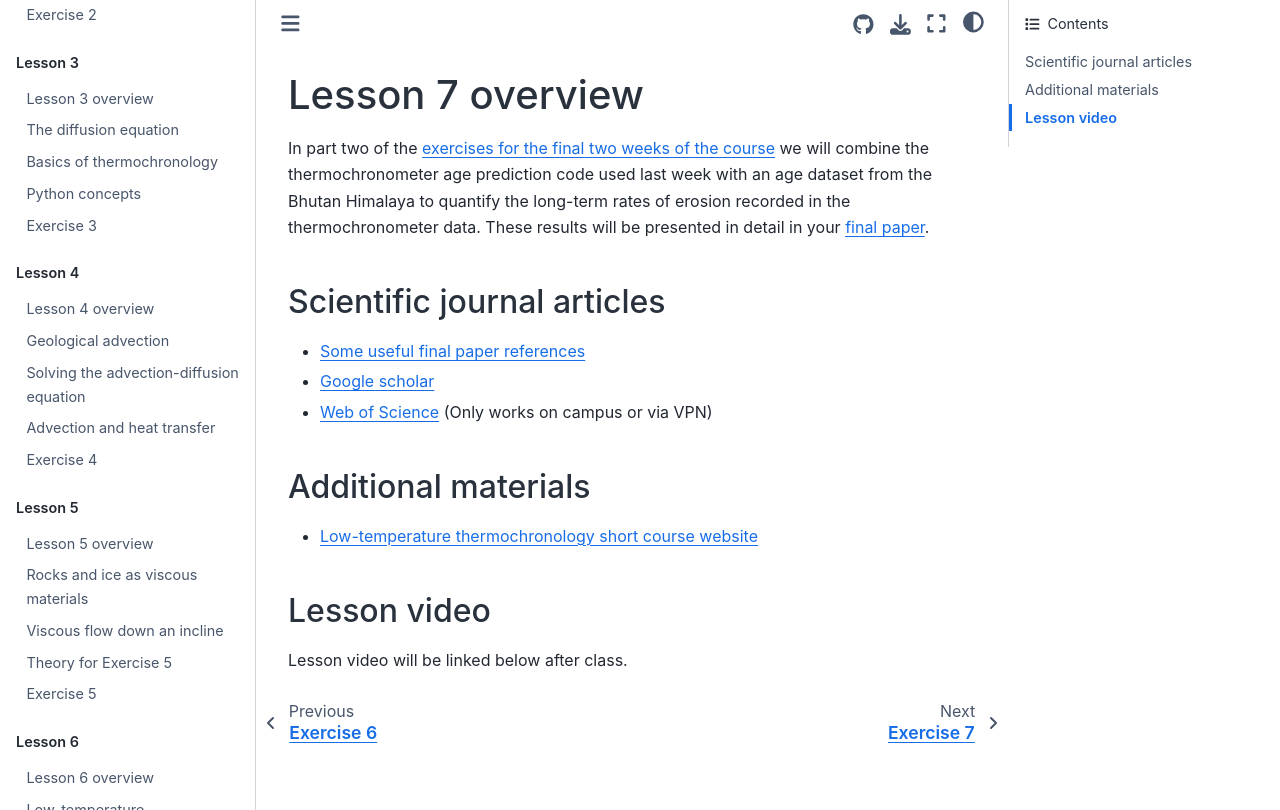
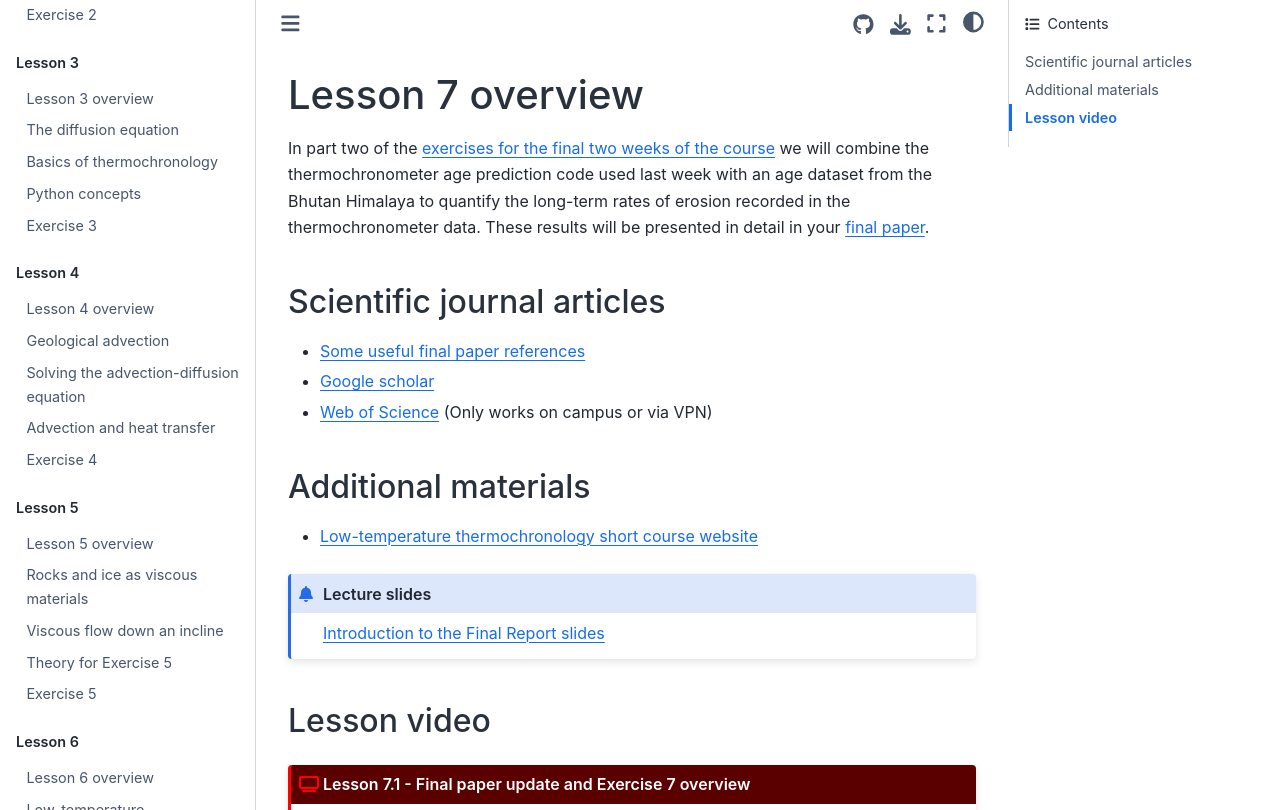
Before and after one commit to IntroQG/site, a Sphinx documentation site: the page built from source/lessons/L7/overview.rst, in a window 1280 px wide and 1369 px high. Shown: the top 810 px of the window. Built offline with Sphinx 7.4.7 and the Sphinx Book theme 1.1.4, drawn with Linux system fonts in a browser that asks for light colours; some of the changed text lies outside the part shown; grey boxes are pictures that could not be loaded.

Commit message:
Add slides for final report

```diff
--- a/source/lessons/L7/overview.rst
+++ b/source/lessons/L7/overview.rst
@@ -25,15 +25,22 @@ Additional materials
         - Explain why geological fluids deform in a nonlinear fashion
         - Model the flow of ice in valley glaciers using viscous flow equations
 
+
+
+.. admonition:: Lecture slides
+
+    `Introduction to the Final Report slides <../../_static/slides/L6/Lec7_IntroFinalReport.pdf>`__
+
+
 Lesson video
 ------------
 
-Lesson video will be linked below after class.
+.. Lesson video will be linked below after class.
 
-..
-    .. admonition:: Lesson 7.1 - Final paper update and Exercise 7 overview
-        :class: admonition-youtube
 
-        ..  youtube:: -zPDFRBD73o
+.. admonition:: Lesson 7.1 - Final paper update and Exercise 7 overview
+    :class: admonition-youtube
 
-        Dave Whipp, University of Helsinki @ `Quantitative Geology channel on Youtube <https://www.youtube.com/channel/UClNYqKkR-lRWyn7jes0Khcw>`_.
+    ..  youtube:: -zPDFRBD73o
+
+    Dave Whipp, University of Helsinki @ `Quantitative Geology channel on Youtube <https://www.youtube.com/channel/UClNYqKkR-lRWyn7jes0Khcw>`_.
```
Also changed, not shown: 1 other file.
